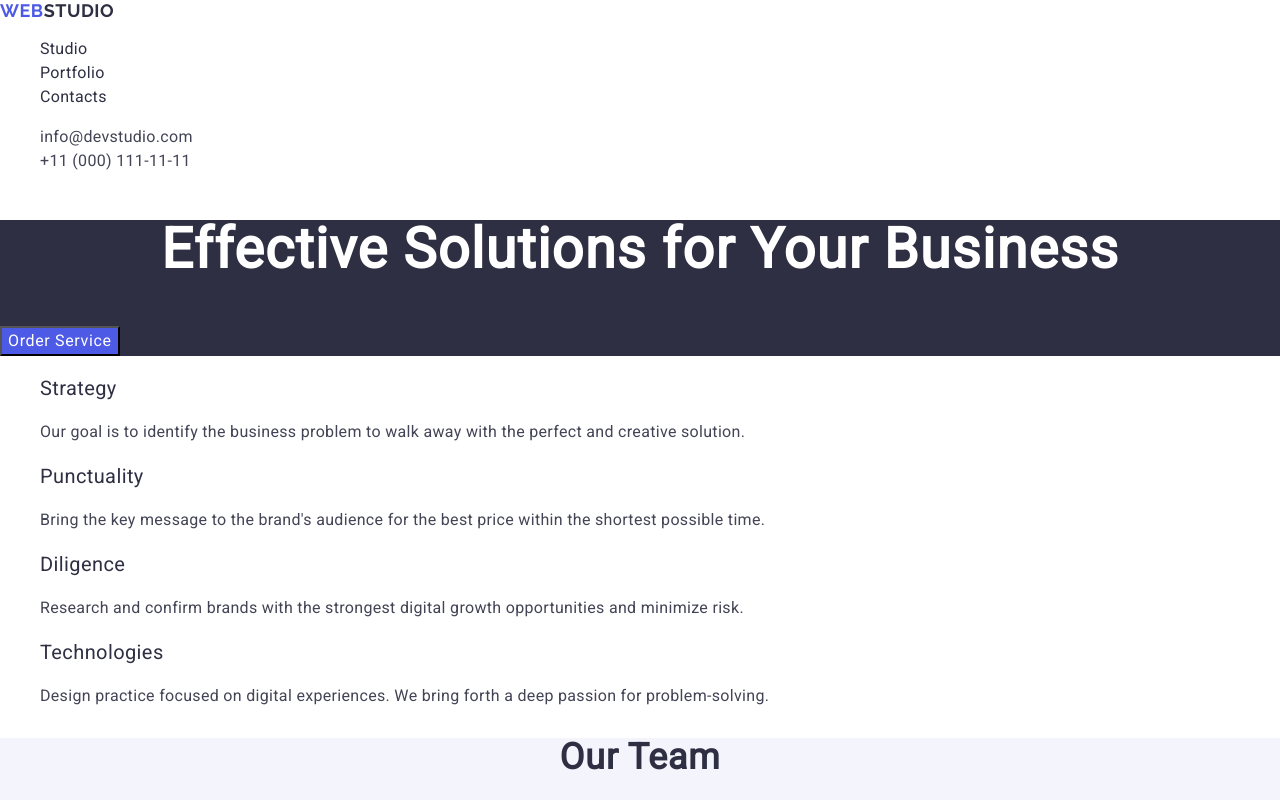
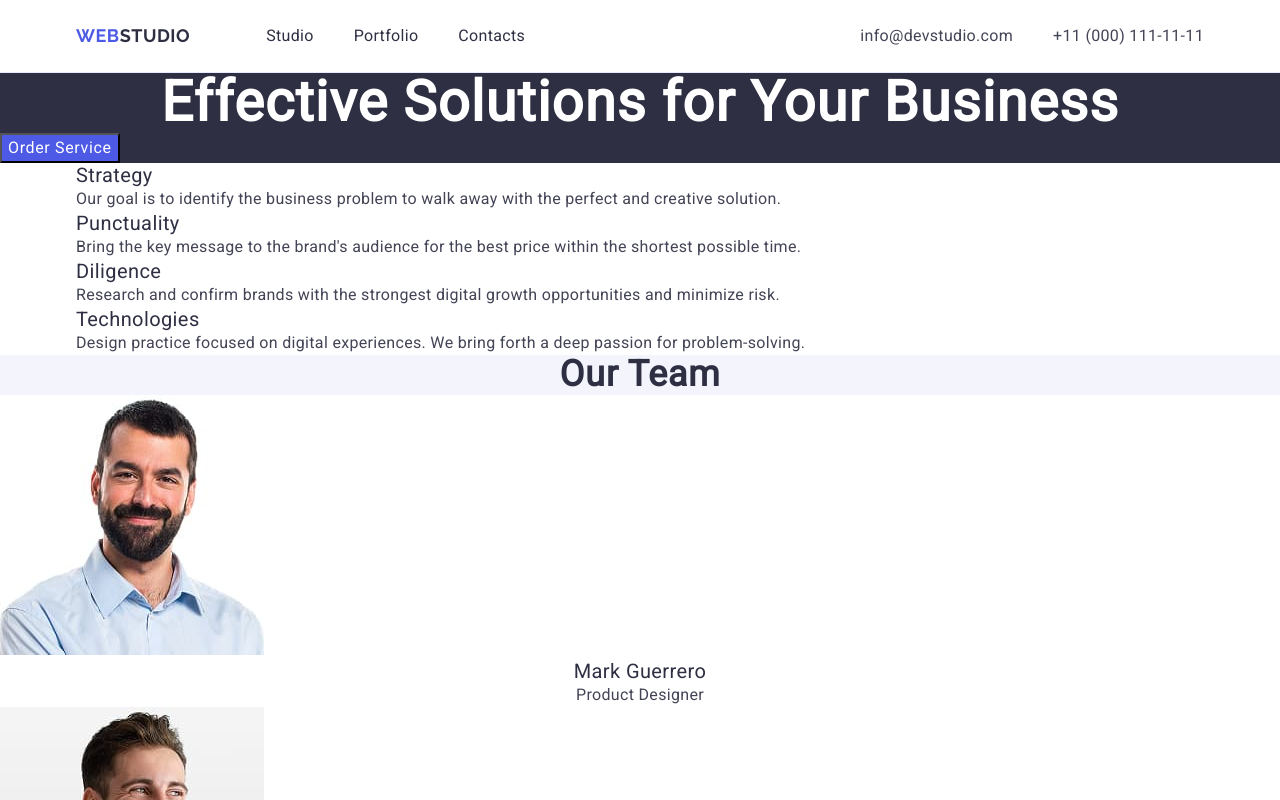
Before and after one commit to OleksandraZakovorotna/goit-markup-hw-03, a plain HTML site: page index.html in a window 1280 px wide. Shown: the top 800 px of the page. Drawn offline with nearby package versions, Linux system fonts and the light colour scheme.

Commit message:
add header container

```diff
--- a/css/style.css
+++ b/css/style.css
@@ -1,16 +1,43 @@
 body {
-    font-family: "Roboto",sans-serif;
+    font-family: "Roboto", sans-serif;
     color: #434455;
-    background-color: #fff
-    ;
+    background-color: #fff;
 }
 
-ul, ol {
+ul,
+ol {
     list-style-type: none;
+    margin: 0;
+    padding: 0;
+}
+
+h1,
+h2,
+h3,
+h4,
+h5,
+h6,
+p {
+    margin: 0;
 }
 
 a {
     text-decoration: none;
+}
+
+.container {
+    max-width: 1158px;
+    padding: 0 15px;
+    margin: auto;
+}
+
+.page-header {
+    border-bottom: 1px solid #e7e9fc;
+}
+
+.header-container {
+    display: flex;
+    align-items: center;
 }
 
 .logo {
@@ -23,6 +50,11 @@ font-family: "Raleway", sans-serif;
     color: #4d5ae5;
 }
 
+.header-logo {
+    padding: 24px 0;
+    margin-right: 76px;
+}
+
 .header-logo .logo-part {
     color: #2e2f42;
 }
@@ -31,7 +63,20 @@ font-family: "Raleway", sans-serif;
     color: #f4f4fd;
 }
 
+.header-nav {
+    display: flex;
+    align-items: center;
+}
+
+.nav-list {
+    display: flex;
+    align-items: center;
+    gap: 40px;
+}
+
 .nav-link {
+    display: block;
+    padding: 24px 0;
     font-weight: 500;
     font-size: 16px;
     line-height: 1.5;
@@ -41,13 +86,22 @@ font-family: "Raleway", sans-serif;
 
 .contact {
     font-style: normal;
+    margin-left: auto;
 }
 
 .contact-link {
+    display: block;
+    padding: 24px 0;
     font-size: 16px;
     line-height: 1.5;
     letter-spacing: 0.02em;
     color: #434455;
+}
+
+.contact-list {
+    display: flex;
+    align-items: center;
+    gap: 40px;
 }
 
 .nav-link:hover,
@@ -66,12 +120,13 @@ font-family: "Raleway", sans-serif;
 }
 
 .page-button {
-    background-color:#2e2f42;;
+    background-color: #2e2f42;
+    ;
 }
 
 .button {
     background-color: #4d5ae5;
-    color:#fff;
+    color: #fff;
     font-weight: 500;
     font-size: 16px;
     line-height: 1.5;
@@ -95,9 +150,10 @@ font-family: "Raleway", sans-serif;
     letter-spacing: 0.02em;
 }
 
-.page-info{
+.page-info {
     background-color: #fff;
 }
+
 .info-title {
     font-weight: 500;
     font-size: 20px;
@@ -168,13 +224,14 @@ font-weight: 700;
     text-transform: capitalize
 }
 
-.portfolio-title{
+.portfolio-title {
     font-weight: 500;
     font-size: 20px;
     line-height: 1.2;
     letter-spacing: 0.02em;
     color: #2e2f42;
 }
+
 .portfolio-text {
     font-size: 16px;
     line-height: 1.5;
--- a/index.html
+++ b/index.html
@@ -24,6 +24,7 @@
   </head>
   <body>
     <header class="page-header">
+      <div class="container header-container">
         <nav class="header-nav">
           <a class="logo header-logo" href="./index.html"
             >Web<span class="logo-part">Studio</span></a
@@ -50,6 +51,7 @@
             </li>
           </ul>
         </address>
+      </div>
     </header>
     <main>
       <section class="page-button">
@@ -57,13 +59,14 @@
         <button type="button" class="button">Order Service</button>
       </section>
       <section class="page-info">
-        <h2></h2>
+        <div class="container">
+          <h2 class="visually-hidden"></h2>
           <ul class="info-list">
             <li class="info-item">
               <h3 class="info-title">Strategy</h3>
               <p class="info-text">
-              Our goal is to identify the business problem to walk away with the
-              perfect and creative solution.
+                Our goal is to identify the business problem to walk away with
+                the perfect and creative solution.
               </p>
             </li>
             <li class="info-item">
@@ -88,6 +91,7 @@
               </p>
             </li>
           </ul>
+        </div>
       </section>
       <section class="page-team">
         <h2 class="team-header">Our Team</h2>
```
Lines whose indentation alone changed are shown as unchanged.
